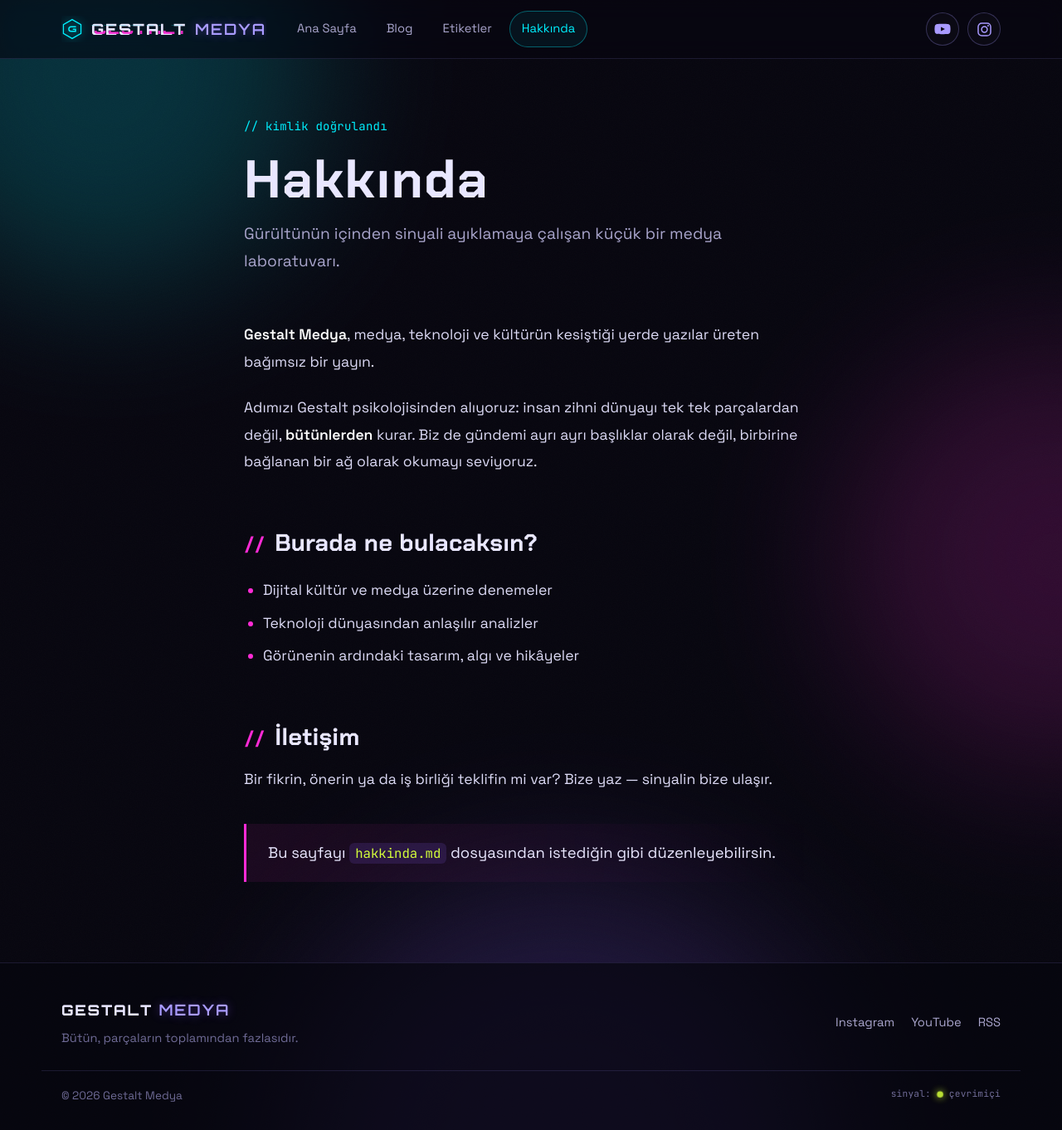
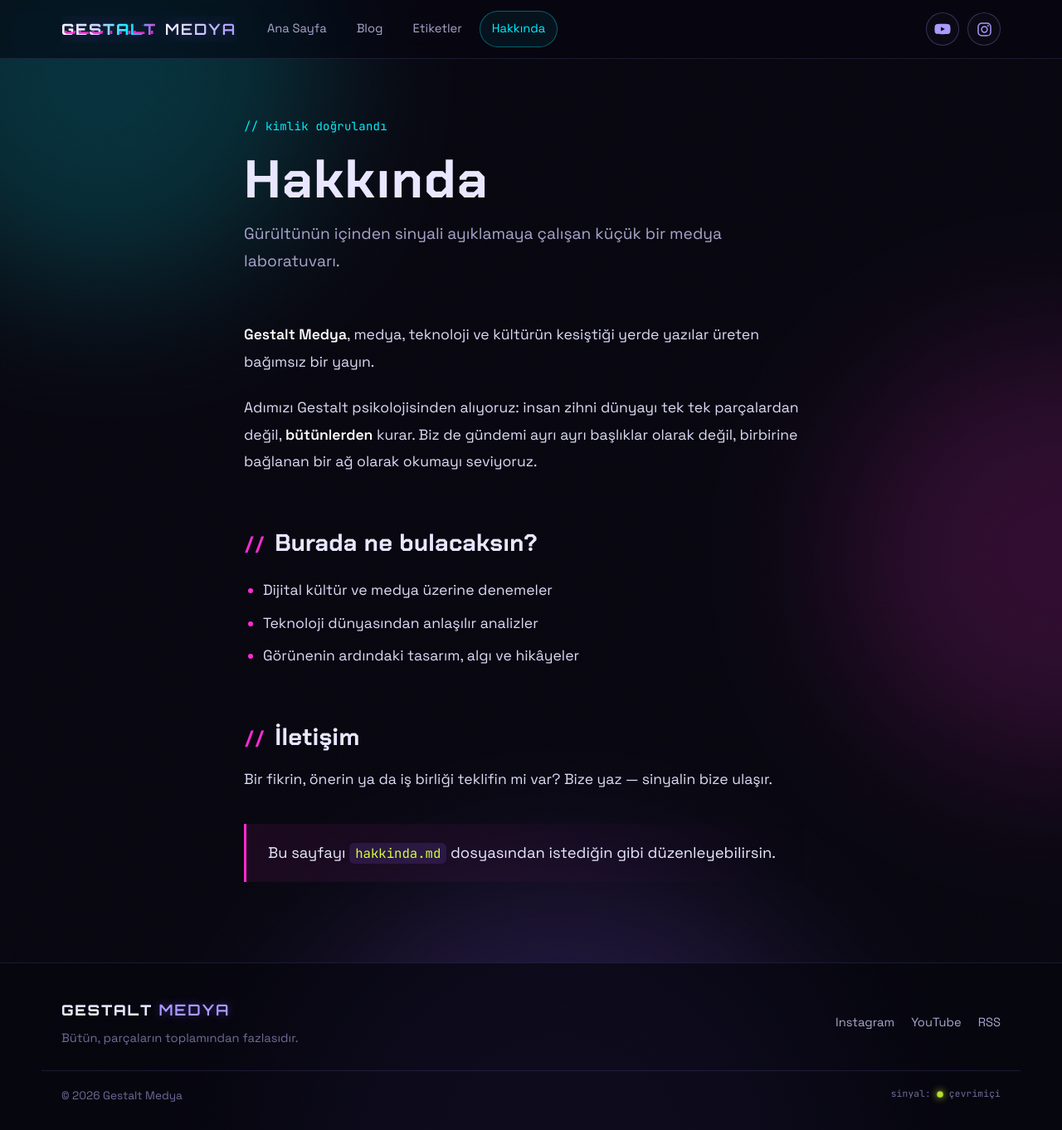
Before and after one commit to gestaltmedya/gestaltmedya, a Jekyll site: the page built from hakkinda.md, in a window 1280 px wide and 1362 px high. Shown: the whole window at 83% size. Built offline with Jekyll 4.4.1, drawn with Linux system fonts in a browser that asks for light colours.

Commit message:
Logo yazısı hero rengi, G ikonu kaldırıldı

```diff
--- a/_includes/header.html
+++ b/_includes/header.html
@@ -4,9 +4,6 @@
   <div class="wrap header-inner">
     {% comment %} Ana sayfada büyük başlık zaten marka; küçük logo sadece aşağı kaydırınca belirir. Diğer sayfalarda hep görünür. {% endcomment %}
     <a class="logo" href="{{ '/' | relative_url }}" aria-label="{{ site.title }} ana sayfa">
-      <span class="logo-mark" aria-hidden="true">
-        <svg viewBox="0 0 32 32" width="26" height="26"><path d="M16 2 29 9.5v13L16 30 3 22.5v-13z" fill="none" stroke="currentColor" stroke-width="1.6"/><path d="M21 12.5h-6.5a3.5 3.5 0 0 0 0 7H21v-3.2h-3.4" fill="none" stroke="currentColor" stroke-width="1.8" stroke-linecap="round"/></svg>
-      </span>
       <span class="logo-text glitch" data-text="GESTALT">GESTALT</span>
       <span class="logo-sub">MEDYA</span>
     </a>
--- a/_layouts/default.html
+++ b/_layouts/default.html
@@ -6,7 +6,6 @@
   <meta name="theme-color" content="#07060f">
   {% seo title=true %}
   {% feed_meta %}
-  <link rel="icon" href="{{ '/assets/img/favicon.svg' | relative_url }}" type="image/svg+xml">
   <link rel="preconnect" href="https://fonts.googleapis.com">
   <link rel="preconnect" href="https://fonts.gstatic.com" crossorigin>
   <link href="https://fonts.googleapis.com/css2?family=Chakra+Petch:wght@500;600;700&family=Orbitron:wght@600;800&family=Space+Grotesk:wght@400;500;600&family=JetBrains+Mono:wght@400;500&display=swap" rel="stylesheet">
--- a/assets/css/style.css
+++ b/assets/css/style.css
@@ -110,10 +110,19 @@ img { max-width: 100%; height: auto; display: block; }
 /* ana sayfada küçük logo, büyük başlık ekrandan çıkınca belirir */
 .site-header.is-home:not(.is-scrolled) .logo { max-width: 0; opacity: 0; margin-right: -22px; pointer-events: none; }
 .logo:hover { text-shadow: none; color: var(--text); }
-.logo-mark { color: var(--cyan); display: grid; filter: drop-shadow(0 0 6px rgba(0,240,255,.6)); transition: transform .4s; }
-.logo:hover .logo-mark { transform: rotate(60deg); }
 .logo-text { font-family: var(--f-logo); font-weight: 800; font-size: 1.15rem; letter-spacing: .1em; }
 .logo-sub { font-family: var(--f-logo); font-weight: 600; font-size: 1.15rem; color: var(--chrome-2); letter-spacing: .1em; text-shadow: 0 0 12px rgba(139,92,255,.45); }
+.site-header .logo-text {
+  background: linear-gradient(100deg, #fff 0%, #cfd2ff 40%, var(--cyan) 70%, var(--magenta) 100%);
+  -webkit-background-clip: text; background-clip: text; color: transparent;
+  filter: drop-shadow(0 0 14px rgba(139, 92, 255, .35));
+}
+.site-header .logo-text::before, .site-header .logo-text::after { -webkit-text-fill-color: currentColor; }
+.site-header .logo-sub {
+  background: linear-gradient(90deg, var(--chrome-1) 0%, var(--chrome-2) 100%);
+  -webkit-background-clip: text; background-clip: text; color: transparent; text-shadow: none;
+  filter: drop-shadow(0 0 10px rgba(139, 92, 255, .4));
+}
 
 .site-nav { display: flex; gap: 6px; }
 .site-header.is-home:not(.is-scrolled) .site-nav { margin-left: -14px; } /* ilk butonun yazısı sayfa kenarıyla hizalı */
@@ -412,8 +421,7 @@ a.tag:hover, button.tag:hover { color: var(--magenta); border-color: var(--magen
   .header-inner { gap: 10px; }
   .header-social { gap: 8px; }
   .social-btn { width: 36px; height: 36px; }
-  .logo-mark { display: none; }
-  .logo-text, .logo-sub { font-size: 1rem; }
+    .logo-text, .logo-sub { font-size: 1rem; }
   .site-nav {
     position: absolute; top: 100%; left: 0; right: 0; flex-direction: column; gap: 4px;
     padding: 16px; background: #07060f; box-shadow: 0 20px 40px rgba(0,0,0,.5); border-bottom: 1px solid var(--line);
```
Also changed, not shown: assets/img/favicon.svg (deleted).
